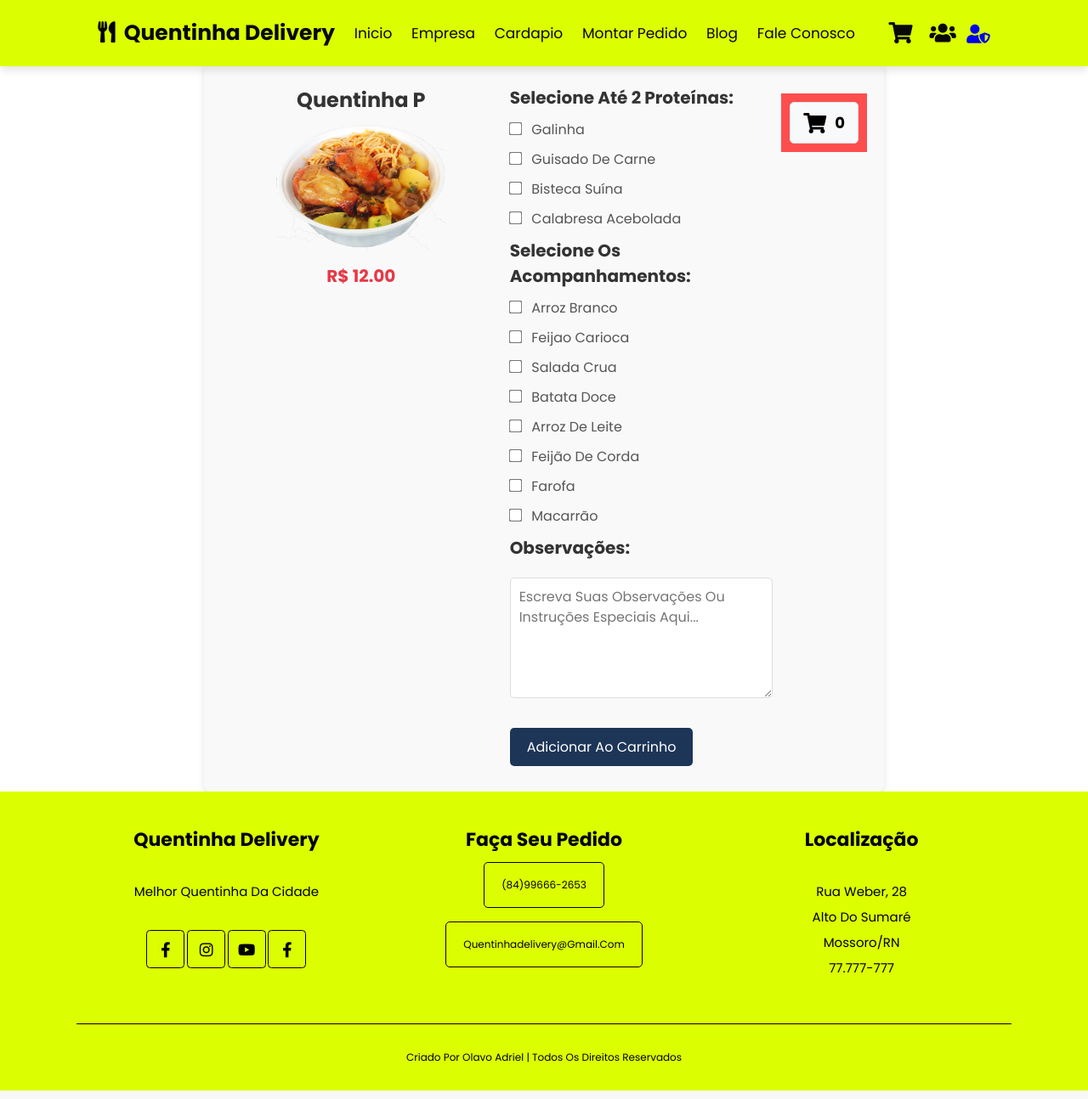
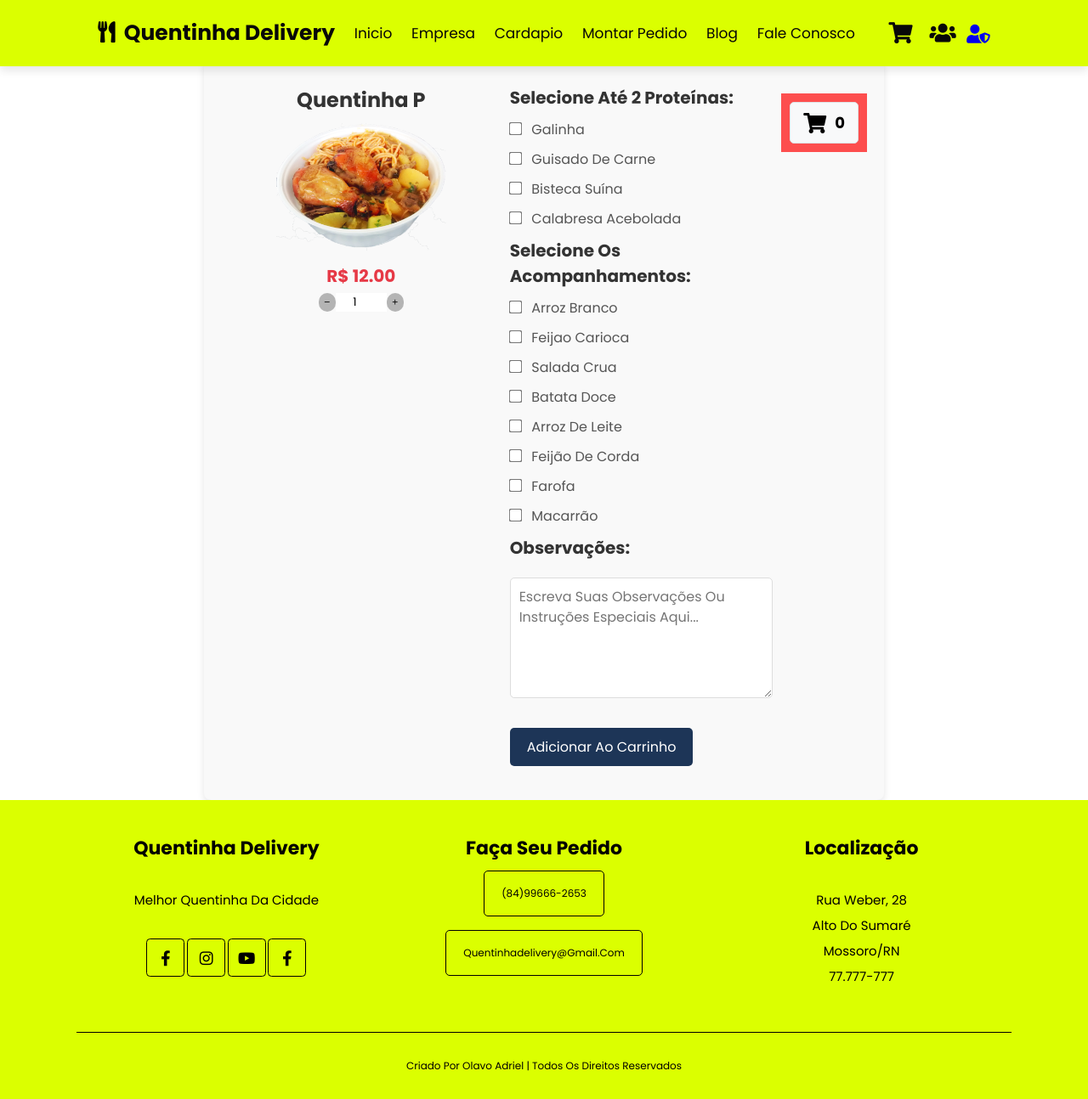
Before and after one commit to olavuwdev/qdelivery-django, a Django app: page /prod/1 in a window 1280 px wide. Shown: the whole page at 85% size. Run offline with Django 5.2, Linux system fonts and the light colour scheme; data comes from the database, SQL or seed files in the repository; both versions use the stored data as it was after the commit; some libraries are stand-ins or nearby versions.

Commit message:
Ajustado tela do carrinho, quantidade do item e valor total esta conforme os requeisitos, restando ser armazenado no cookie essas informações

```diff
--- a/qdelivery/templates/assets/css/style.css
+++ b/qdelivery/templates/assets/css/style.css
@@ -889,7 +889,7 @@ section{
     max-width: 800px;
     box-shadow: 0 4px 8px rgba(0, 0, 0, 0.1);
 }
-.lis_itens form textarea{
+.lis_itens .formulario_cardapio textarea{
     width: 100%;
     padding: 10px;
     margin-top: 10px;
@@ -920,6 +920,22 @@ section{
     width: 100%;
     height: auto;
     border-radius: 8px;
+}
+.produto .quantidade_item_carrinho{
+    padding-top: 5px;
+    display: flex;
+    justify-content: center;
+}
+.produto .quantidade_item_carrinho i{
+    background-color: rgb(180, 180, 180);
+    padding: 5px;
+    border-radius: 20px;
+    align-content: center;
+}
+.produto .quantidade_item_carrinho input{
+    padding: 1px;
+    text-align: center;
+    width:60px
 }
 
 .loja_valor {
--- a/qdelivery/templates/assets/js/qd.js
+++ b/qdelivery/templates/assets/js/qd.js
@@ -123,3 +123,42 @@ verModalCorpo.querySelector('#fechar').onclick = () => {
     verModalCorpo.style.display = 'none';
 };
  */
+
+
+
+function limitProteinaSelection(checkbox) {
+    // Get all checkboxes with the name 'proteinas'
+    var checkboxes = document.querySelectorAll('input[name="proteinas"]');
+    console.log(checkboxes)
+    // Count the number of checked checkboxes
+    var checkedCount = Array.from(checkboxes).filter(cb => cb.checked).length;
+
+    // If more than 2 are checked, uncheck the last one clicked
+    if (checkedCount > 2) {
+        checkbox.checked = false;
+        alert("Você só pode selecionar até 2 proteínas.");
+    }
+
+}
+
+const menos = document.getElementById('menos');
+const quant = document.getElementById("quantidade");
+const mais = document.getElementById('mais');
+
+function updateQuantidade(tipo) {
+    // Converta o valor de quant para um número inteiro
+    let quantidadeAtual = parseInt(quant.value, 10);
+
+    // Verifique se a conversão foi bem-sucedida
+    if (isNaN(quantidadeAtual)) {
+        quantidadeAtual = 0; // Define um valor padrão se a conversão falhar
+    }
+
+    let novaQuantidade = quantidadeAtual + tipo;
+
+    // Verifica se a nova quantidade é válida (não negativa)
+    if (novaQuantidade >= 0) {
+        quant.value = novaQuantidade; // Atualiza o valor no campo de entrada
+    }
+    console.log(novaQuantidade); // Imprime a nova quantidade no console
+}
--- a/qdelivery/templates/produto.html
+++ b/qdelivery/templates/produto.html
@@ -1,20 +1,8 @@
 {% extends "base.html" %}
 {% block content %}
-<script>
-    function limitProteinaSelection(checkbox) {
-        // Get all checkboxes with the name 'proteinas'
-        var checkboxes = document.querySelectorAll('input[name="proteinas"]');
-        console.log(checkboxes)
-        // Count the number of checked checkboxes
-        var checkedCount = Array.from(checkboxes).filter(cb => cb.checked).length;
 
-        // If more than 2 are checked, uncheck the last one clicked
-        if (checkedCount > 2) {
-            checkbox.checked = false;
-            alert("Você só pode selecionar até 2 proteínas.");
-        }
-    }
-</script>
+<form method="post" action="{% url 'adicionar_ao_carrinho' %}">
+    {% csrf_token %}
 <section class="lis_itens">
     <div class="produto">
         <h2>{{ dados_produto.titulo }}</h2>
@@ -22,12 +10,19 @@
         <div class="loja_valor">
             <h3>R$ {{dados_produto.preco}}</h3>
         </div>
+        <div class="quantidade_item_carrinho">
+            <i class='bx bx-minus' id="menos" onclick="updateQuantidade(-1)"></i>
+            <input type="number" name="quantidade" id="quantidade" value="1">
+            <i class='bx bx-plus' id="mais"  onclick="updateQuantidade(1)"></i>
+        </div>
+
+
     </div>
     {% if dados_produto.tipo == 'Q' %}
     <div class="lis_itens_pro">
         <h3>Selecione até 2 Proteínas:</h3>
-        <form method="post" action="{% url 'adicionar_ao_carrinho' %}">
-            {% csrf_token %}
+        <div class="formulario_cardapio">
+
             <input type="hidden" name="produto_id" value="{{ dados_produto.id }}">
             {% for prote in dados_produto.proteinas %}
                 <div>
@@ -49,6 +44,7 @@
 
             <button type="submit">Adicionar ao Carrinho</button>
         </form>
+        </div>
     </div>
     {% endif %}
     <!-- INICIO DO CARRINHO FIXO -->
--- a/qdelivery/views.py
+++ b/qdelivery/views.py
@@ -95,8 +95,10 @@ def carrinho(request):
 
 def atualizar_quantidade(request):
     if request.method == 'POST':
-        item_id = request.POST.get('item_id')
-        quantidade = int(request.POST.get('quantidade'))
+        # Decodifica o corpo da requisição JSON
+        data = json.loads(request.body)
+        item_id = data.get('item_id')
+        quantidade = data.get('quantidade')
 
         # Obter o carrinho da sessão
         carrinho = request.session.get('carrinho', {})
@@ -104,12 +106,15 @@ def atualizar_quantidade(request):
         # Atualizar a quantidade do item
         if item_id in carrinho:
             carrinho[item_id]['quantidade'] = quantidade
+            # Atualizar o total do item
+            carrinho[item_id]['total'] = carrinho[item_id]['preco'] * quantidade
 
         # Atualizar o carrinho na sessão
         request.session['carrinho'] = carrinho
+        request.session.modified = True  # Marca a sessão como modificada
 
         # Calcular o novo total do carrinho
-        total_carrinho = sum(item['preco'] * item['quantidade'] for item in carrinho.values())
+        total_carrinho = sum(item['total'] for item in carrinho.values())
 
         return JsonResponse({'success': True, 'total_carrinho': total_carrinho})
 
@@ -145,7 +150,7 @@ def finalizar_pedido(request):
 
     carrinho = request.session.get('carrinho', {})
     #Valor total do carrinho
-    total_carrinho = func_total_carrinho(carrinho)
+    total_carrinho = request.POST.get('total_carrinho')
 
     context = {
         'bairros': bairro,
@@ -196,6 +201,7 @@ def adicionar_ao_carrinho(request):
         proteinas_ids = request.POST.getlist('proteinas')
         acompanhamentos_ids = request.POST.getlist('acompanhamentos')
         observacao = request.POST.get('observacao', '')
+        quantidade = request.POST.get('quantidade', 1)
 
         # Obter o produto
         produto = get_object_or_404(Produtos, id=produto_id)
@@ -219,7 +225,8 @@ def adicionar_ao_carrinho(request):
                 'proteinas': [proteina.titulo for proteina in proteinas],
                 'acompanhamentos': [acomp.nome for acomp in acompanhamentos],
                 'observacao': observacao,
-                'quantidade': 1
+                'quantidade': float(quantidade),
+                'total': float(produto.valor_promo) * float(quantidade),
             }
         else:
             # Se já existir, apenas incrementar a quantidade
@@ -227,7 +234,7 @@ def adicionar_ao_carrinho(request):
 
         # Atualizar o carrinho na sessão
         request.session['carrinho'] = carrinho
-
+        print(carrinho)
         # Redirecionar para a página do menu
         return redirect('menu')  # Certifique-se de que a URL 'menu' está configurada corretamente
 
```
Also changed, not shown: qdelivery/templates/ver_carrinho2.html (+51 -37 lines), db.sqlite3.
